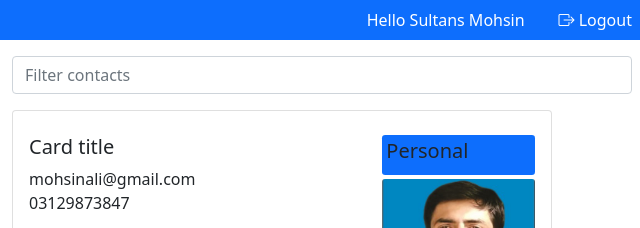
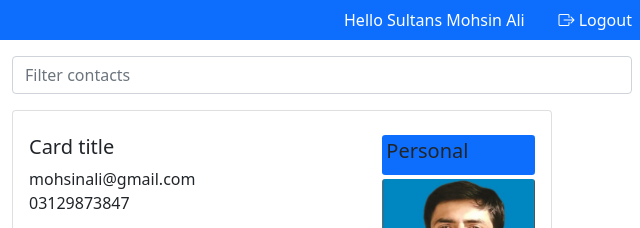
Before and after one commit to MohsinAliqureshi/mern-bootcamp, a plain HTML site: page index.html in a window 1280 px wide. Shown: the top 228 px of the page, 640-1280 px from the left. Drawn offline with nearby package versions, Linux system fonts and the light colour scheme.

Commit message:
changes 2 made in index.html

```diff
--- a/index.html
+++ b/index.html
@@ -21,7 +21,7 @@
             <div class="col-5 col-md-4">
                 <div class="row">
                     <div class="col-md-9 text-end">
-                        Hello Sultans Mohsin
+                        Hello Sultans Mohsin Ali
                     </div>
                     <div class="col-md-3 text-end">
                         <i class="bi bi-box-arrow-right"></i>
```
